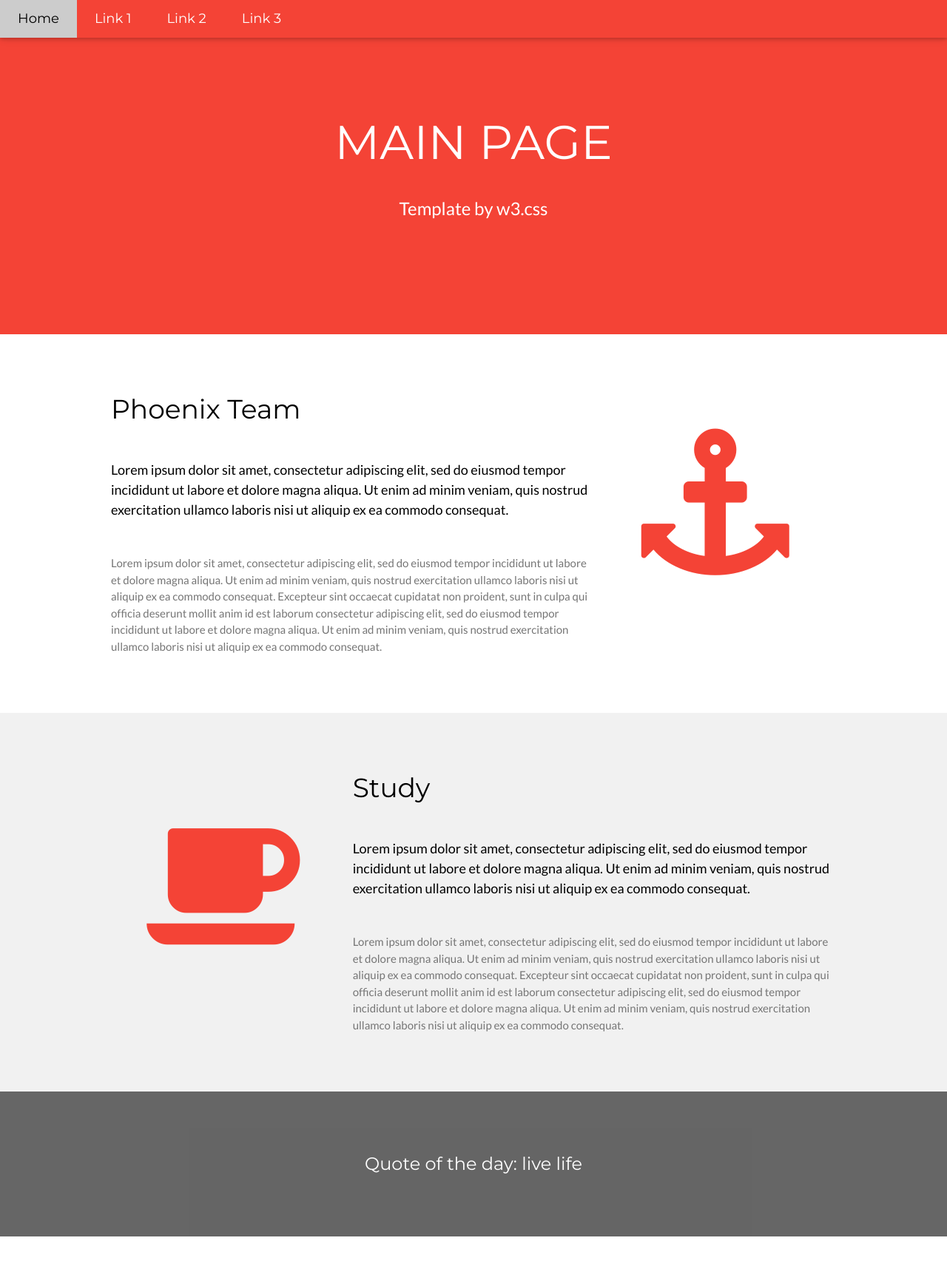
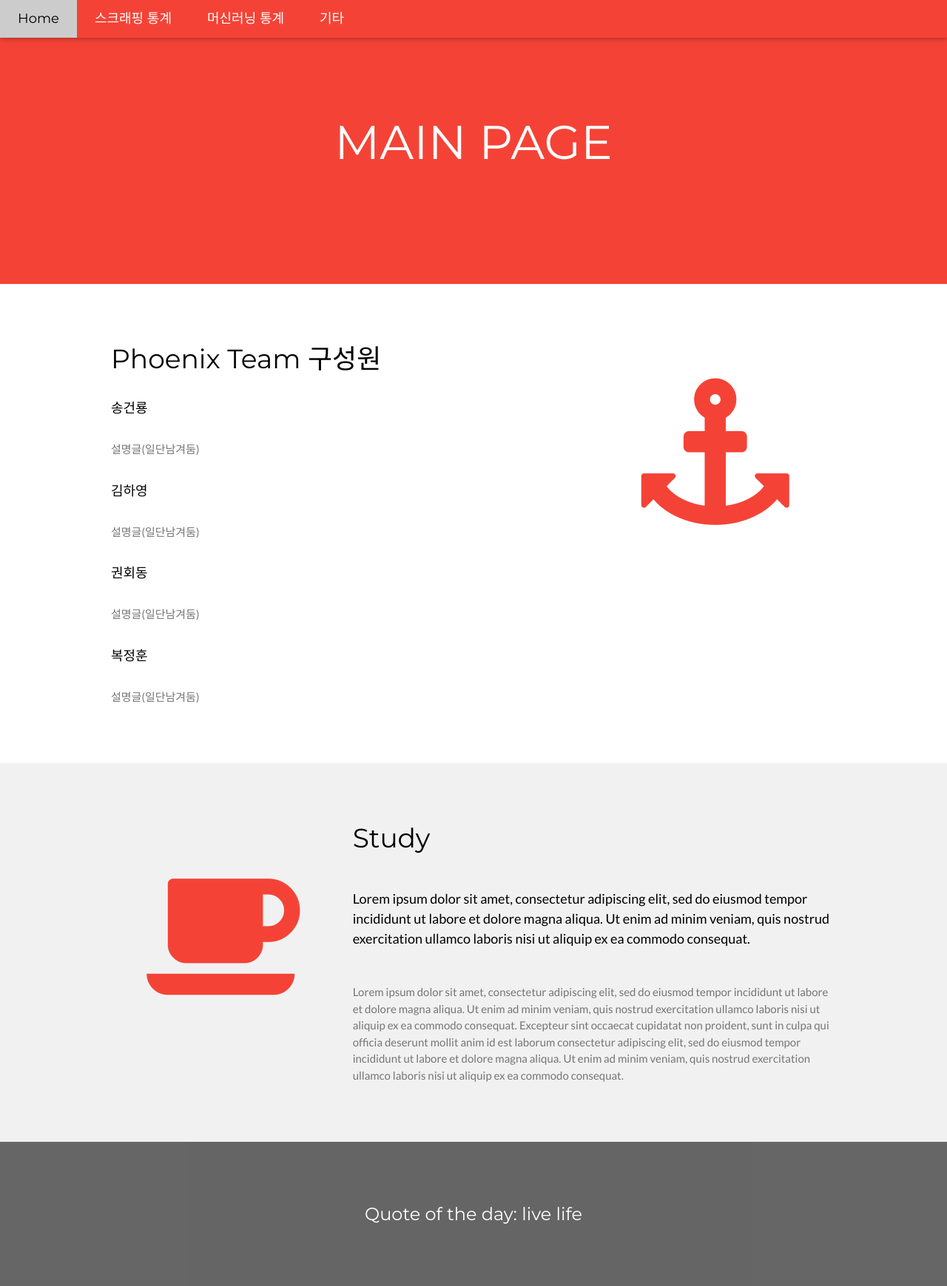
Before and after one commit to 00FFEF/Team_Project, a Django app: page / in a window 1280 px wide. Shown: the top 1739 px of the page at 74% size. Run offline with Django 3.2, Linux system fonts and the light colour scheme.

Commit message:
main page 구성 변경 & sub page 생성 + a tag로 이동

```diff
--- a/home/views.py
+++ b/home/views.py
@@ -4,3 +4,12 @@ from django.http import HttpResponse
 # Create your views here.
 def main(request):
     return render(request, 'index.html')
+
+def scrapping_index(request):
+    return render(request,'scrapping_index.html')
+
+def machine_index(request):
+    return render(request,'machine_index.html')
+
+def service_index(request):
+    return render(request,'service_index.html')
--- a/templates/index.html
+++ b/templates/index.html
@@ -1,6 +1,6 @@
 <!DOCTYPE html>
 <html lang="en">
-  <title>W3.CSS Template</title>
+  <title>Phoenix Main</title>
   <meta charset="UTF-8">
   <meta name="viewport" content="width=device-width, initial-scale=1">
   <link rel="stylesheet" href="https://www.w3schools.com/w3css/4/w3.css">
@@ -18,36 +18,40 @@
   <div class="w3-top">
     <div class="w3-bar w3-red w3-card w3-left-align w3-large">
       <a class="w3-bar-item w3-button w3-hide-medium w3-hide-large w3-right w3-padding-large w3-hover-white w3-large w3-red" href="javascript:void(0);" onclick="myFunction()" title="Toggle Navigation Menu"><i class="fa fa-bars"></i></a>
-      <a href="#" class="w3-bar-item w3-button w3-padding-large w3-white">Home</a>
-      <a href="#" class="w3-bar-item w3-button w3-hide-small w3-padding-large w3-hover-white">Link 1</a>
-      <a href="#" class="w3-bar-item w3-button w3-hide-small w3-padding-large w3-hover-white">Link 2</a>
-      <a href="#" class="w3-bar-item w3-button w3-hide-small w3-padding-large w3-hover-white">Link 3</a>
+      <a href="/main" class="w3-bar-item w3-button w3-padding-large w3-white">Home</a>
+      <a href="/scrapping_index" class="w3-bar-item w3-button w3-hide-small w3-padding-large w3-hover-white">스크래핑 통계</a>
+      <a href="/machine_index" class="w3-bar-item w3-button w3-hide-small w3-padding-large w3-hover-white">머신러닝 통계</a>
+      <a href="/service_index" class="w3-bar-item w3-button w3-hide-small w3-padding-large w3-hover-white">기타</a>
     </div>
 
     <!-- Navbar on small screens -->
     <div id="navDemo" class="w3-bar-block w3-white w3-hide w3-hide-large w3-hide-medium w3-large">
-      <a href="#" class="w3-bar-item w3-button w3-padding-large">Link 1</a>
-      <a href="#" class="w3-bar-item w3-button w3-padding-large">Link 2</a>
-      <a href="#" class="w3-bar-item w3-button w3-padding-large">Link 3</a>
+      <a href="/scrapping_index" class="w3-bar-item w3-button w3-padding-large">스크래핑 통계</a>
+      <a href="/machine_index" class="w3-bar-item w3-button w3-padding-large">머신러닝 통계</a>
+      <a href="/service_index" class="w3-bar-item w3-button w3-padding-large">기타</a>
     </div>
   </div>
 
   <!-- Header -->
   <header class="w3-container w3-red w3-center" style="padding:128px 16px">
     <h1 class="w3-margin w3-jumbo">MAIN PAGE</h1>
-    <p class="w3-xlarge">Template by w3.css</p>
+<!--    <p class="w3-xlarge">Template by w3.css</p>-->
   </header>
 
   <!-- First Grid -->
   <div class="w3-row-padding w3-padding-64 w3-container">
     <div class="w3-content">
       <div class="w3-twothird">
-        <h1>Phoenix Team</h1>
-        <h5 class="w3-padding-32">Lorem ipsum dolor sit amet, consectetur adipiscing elit, sed do eiusmod tempor incididunt ut labore et dolore magna aliqua. Ut enim ad minim veniam, quis nostrud exercitation ullamco laboris nisi ut aliquip ex ea commodo consequat.</h5>
+        <h1>Phoenix Team 구성원</h1>
+        <h5 class="w3-padding-16">송건룡</h5>
+        <p class="w3-text-grey">설명글(일단남겨둠)</p>
+        <h5 class="w3-padding-16">김하영</h5>
+        <p class="w3-text-grey">설명글(일단남겨둠)</p>
+        <h5 class="w3-padding-16">권회동</h5>
+        <p class="w3-text-grey">설명글(일단남겨둠)</p>
+        <h5 class="w3-padding-16">복정훈</h5>
 
-        <p class="w3-text-grey">Lorem ipsum dolor sit amet, consectetur adipiscing elit, sed do eiusmod tempor incididunt ut labore et dolore magna aliqua. Ut enim ad minim veniam, quis nostrud exercitation ullamco laboris nisi ut aliquip ex ea commodo consequat. Excepteur sint
-          occaecat cupidatat non proident, sunt in culpa qui officia deserunt mollit anim id est laborum consectetur adipiscing elit, sed do eiusmod tempor incididunt ut labore et dolore magna aliqua. Ut enim ad minim veniam, quis nostrud exercitation ullamco
-          laboris nisi ut aliquip ex ea commodo consequat.</p>
+        <p class="w3-text-grey">설명글(일단남겨둠)</p>
       </div>
 
       <div class="w3-third w3-center">
--- a/web_config/urls.py
+++ b/web_config/urls.py
@@ -21,4 +21,8 @@ from home import views
 urlpatterns = [
     path('admin/', admin.site.urls),
     path('', views.main),
+    path('main', views.main),
+    path('scrapping_index', views.scrapping_index),
+    path('machine_index',views.machine_index),
+    path('service_index',views.service_index),
 ]
```
Also changed, not shown: templates/machine_index.html (added, +55 -0 lines), templates/scrapping_index.html (added, +55 -0 lines), templates/service_index.html (added, +55 -0 lines).
